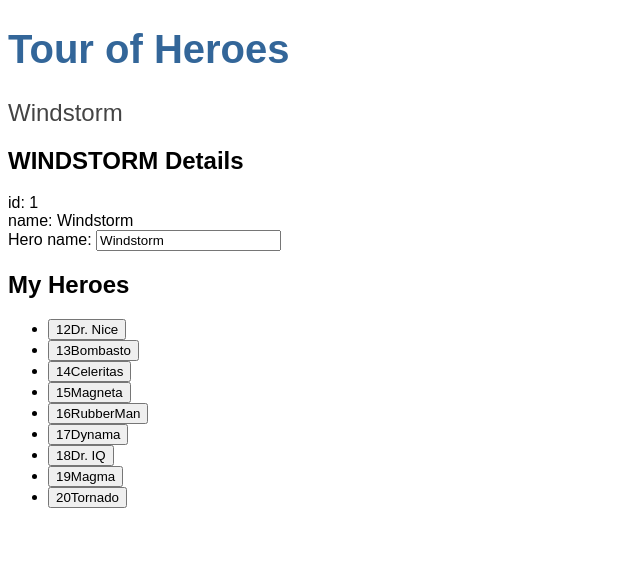
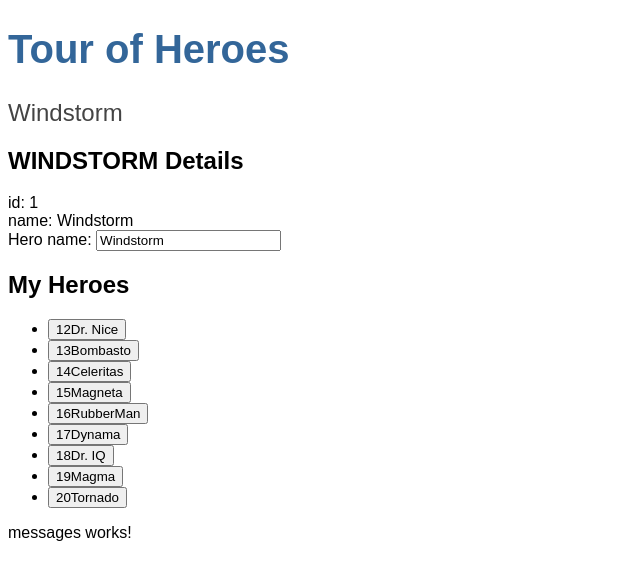
Before and after one commit to Asceneth/angular-tour-of-heroes, an Angular app: page / in a window 1280 px wide. Shown: the top 580 px of the page, without its empty margins (0-640 px from the left). Built offline with nearby package versions, Linux system fonts and the light colour scheme.

Commit message:
Create MessagesComponent

```diff
--- a/src/app/app.component.html
+++ b/src/app/app.component.html
@@ -1,3 +1,4 @@
 <h1>{{title}}</h1>
 <h2>{{hero}}</h2>
 <app-heroes></app-heroes>
+<app-messages></app-messages>
--- a/src/app/app.module.ts
+++ b/src/app/app.module.ts
@@ -6,12 +6,14 @@
 import { AppComponent } from './app.component';
 import { HeroesComponent } from './heroes/heroes.component';
 import { HeroDetailComponent } from './hero-detail/hero-detail.component';
+import { MessagesComponent } from './messages/messages.component';
 
 @NgModule({
   declarations: [
     AppComponent,
     HeroesComponent,
-    HeroDetailComponent
+    HeroDetailComponent,
+    MessagesComponent
   ],
   imports: [
     BrowserModule,
--- /dev/null
+++ b/src/app/messages/messages.component.html
@@ -0,0 +1 @@
+<p>messages works!</p>
--- /dev/null
+++ b/src/app/messages/messages.component.ts
@@ -0,0 +1,15 @@
+import { Component, OnInit } from '@angular/core';
+
+@Component({
+  selector: 'app-messages',
+  templateUrl: './messages.component.html',
+  styleUrls: ['./messages.component.scss']
+})
+export class MessagesComponent implements OnInit {
+
+  constructor() { }
+
+  ngOnInit(): void {
+  }
+
+}
```
Also changed, not shown: src/app/messages/messages.component.scss (added), 1 other file (tests, documents, lock files or other folders).
